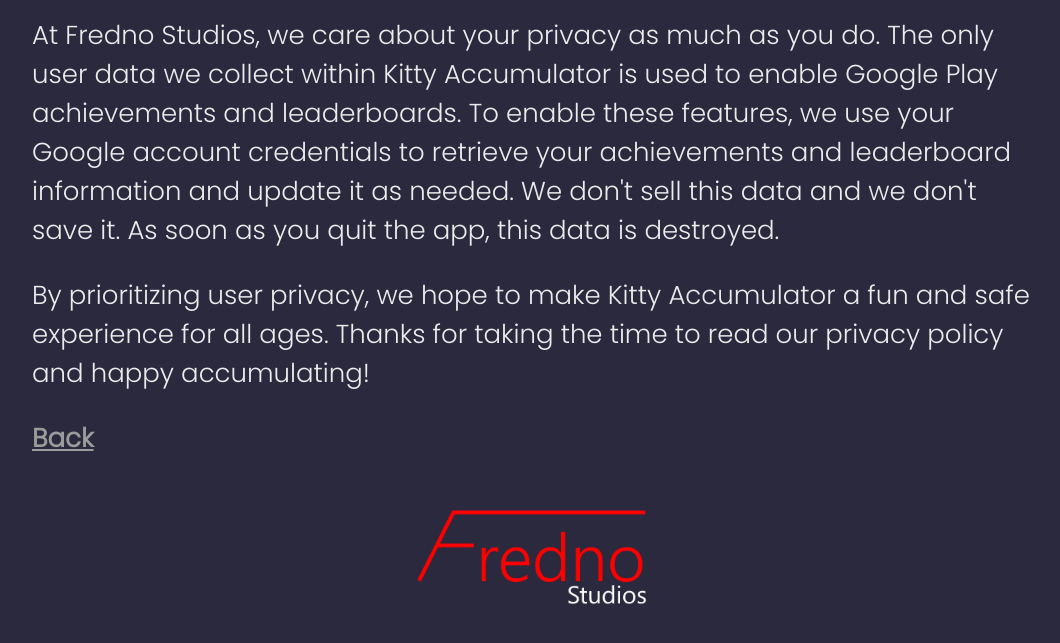
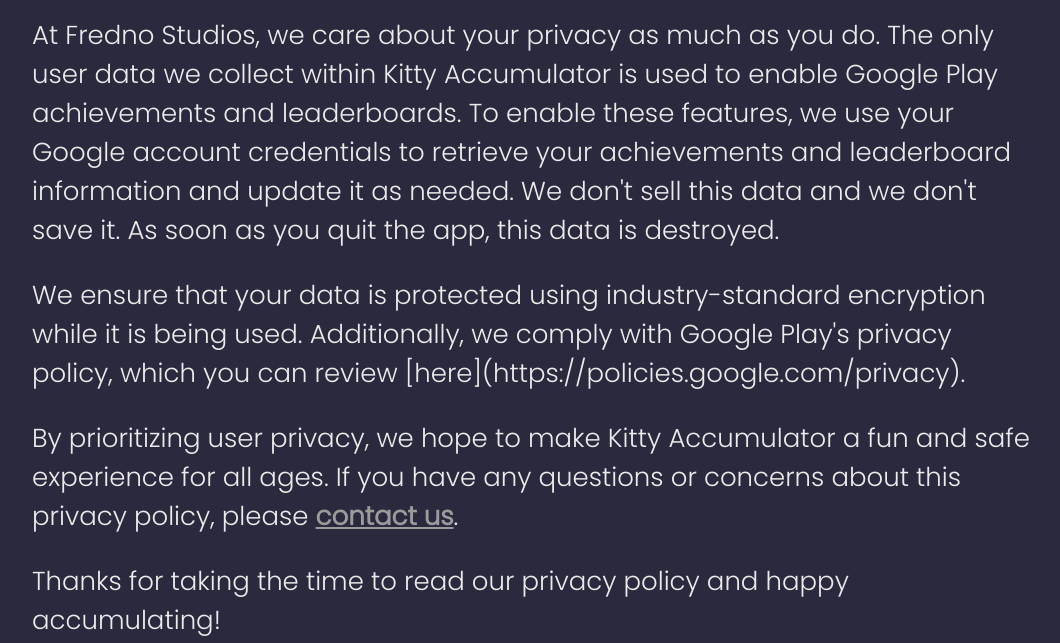
Before and after one commit to zanepriebe/kitty-accumulator, a plain HTML site: page docs/privacy-policy.html in a window 1280 px wide. Shown: the part 309-952 px from the top of the page, without its empty margins (108-1168 px from the left). Drawn offline with Linux system fonts and the light colour scheme.

Commit message:
Add contact info to privacy policy

```diff
--- a/docs/privacy-policy.html
+++ b/docs/privacy-policy.html
@@ -19,15 +19,16 @@
     </header>
     <main>
       <p>
-        At Fredno Studios, we care about your privacy as much as you do. The only user data we
-        collect within Kitty Accumulator is used to enable Google Play achievements and leaderboards.
-        To enable these features, we use your Google account credentials to retrieve your achievements
-        and leaderboard information and update it as needed. We don't sell this data and we don't save
-        it. As soon as you quit the app, this data is destroyed.
+        At Fredno Studios, we care about your privacy as much as you do. The only user data we collect within Kitty Accumulator is used to enable Google Play achievements and leaderboards. To enable these features, we use your Google account credentials to retrieve your achievements and leaderboard information and update it as needed. We don't sell this data and we don't save it. As soon as you quit the app, this data is destroyed.
       </p>
       <p>
-        By prioritizing user privacy, we hope to make Kitty Accumulator a fun and safe experience
-        for all ages. Thanks for taking the time to read our privacy policy and happy accumulating!
+        We ensure that your data is protected using industry-standard encryption while it is being used. Additionally, we comply with Google Play's privacy policy, which you can review [here](https://policies.google.com/privacy).
+      </p>
+      <p>
+        By prioritizing user privacy, we hope to make Kitty Accumulator a fun and safe experience for all ages. If you have any questions or concerns about this privacy policy, please <a href="mailto:frednocorp@gmail.com">contact us</a>.
+      </p>
+      <p>
+        Thanks for taking the time to read our privacy policy and happy accumulating!
       </p>
       <a href="index.html">Back</a>
     </main>
```
